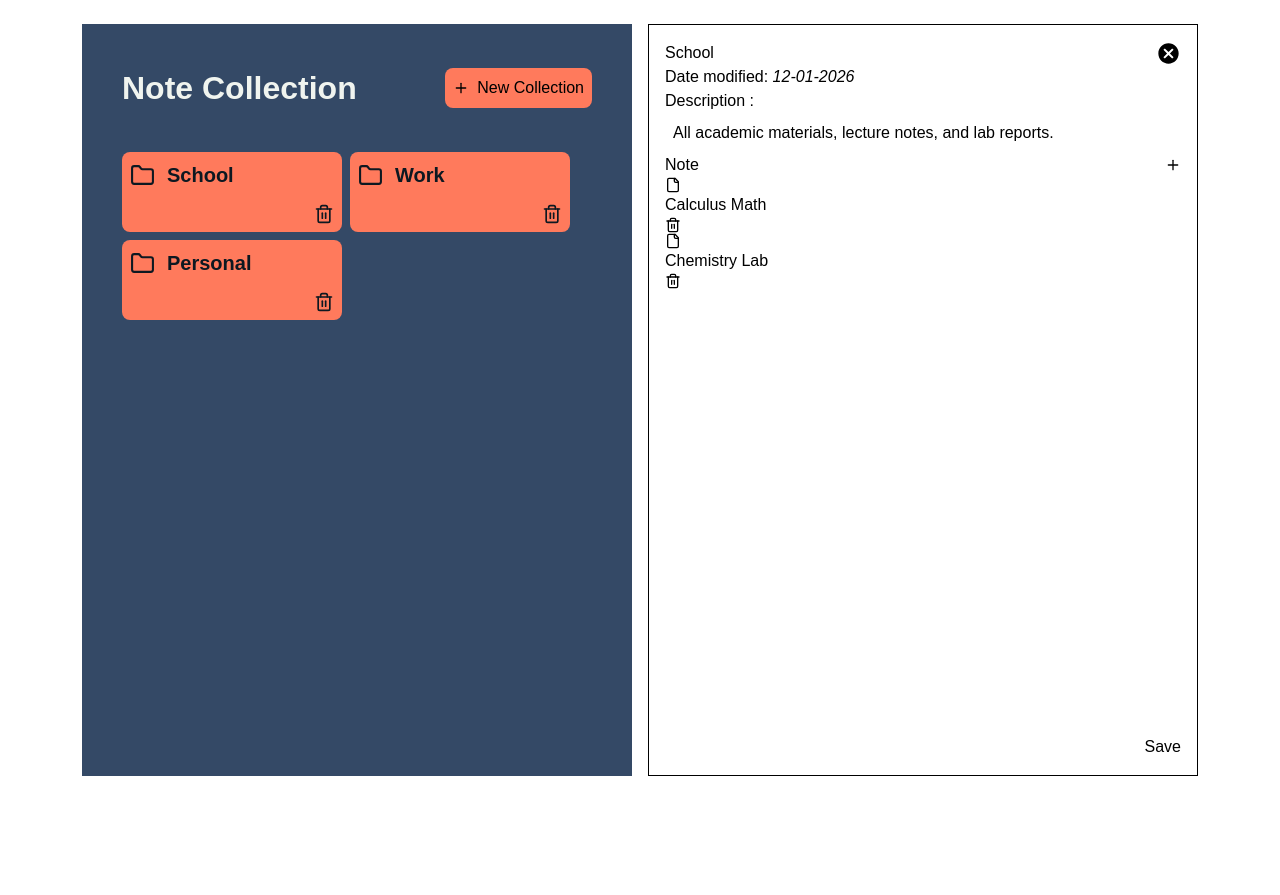
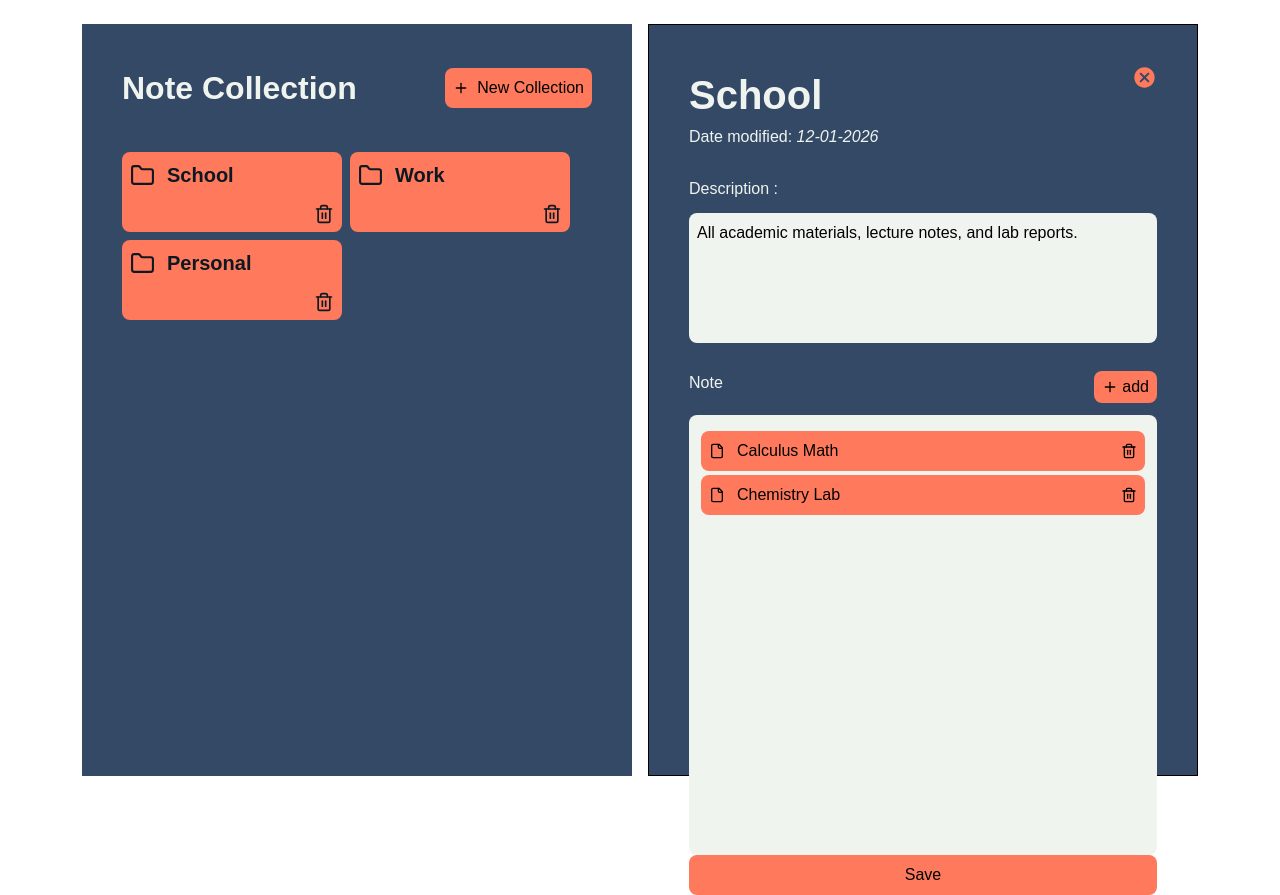
Before and after one commit to Zer0-Gravity/mini-react-project, a React (Vite) app in the folder note-taking-app/: page /detail/3d49a359-4bcd-4258-883f-d2f64f96a1bc in a window 1280 px wide. Before the commit the page ends 800 px from the top, so only its background shows below. Built offline with nearby package versions, Linux system fonts and the light colour scheme.

Commit message:
Feat: Add detail panel style and color

```diff
--- a/note-taking-app/src/Component/DetailPanel.tsx
+++ b/note-taking-app/src/Component/DetailPanel.tsx
@@ -76,9 +76,9 @@ function DetailPanel({ notes, setter }: DetailProps) {
     };
 
     return (
-        <div className="w-137.5 h-full border p-4 flex flex-col">
+        <div className="w-137.5 h-full border p-10 flex flex-col bg-primary-color">
             {currentNotes ? (
-                <div className="flex-1">
+                <div className="flex-1 space-y-7">
                     <section className="flex justify-between">
                         <div>
                             <h1
@@ -87,32 +87,37 @@ function DetailPanel({ notes, setter }: DetailProps) {
                                 dangerouslySetInnerHTML={{
                                     __html: currentNotes.collectionName,
                                 }}
+                                className="text-[40px] font-semibold outline-none"
                             ></h1>
-                            <p>
+                            <h1>
                                 Date modified: <i>{currentNotes.date}</i>
-                            </p>
+                            </h1>
                         </div>
                         <Link to="/">
-                            <IoMdCloseCircle size={25} />
+                            <IoMdCloseCircle size={25} color="#ff7a5c" />
                         </Link>
                     </section>
 
-                    <section>
+                    <section className="space-y-3">
                         <h2>Description : </h2>
-                        <p
-                            className="p-2"
+                        <div
+                            className="p-2 w-full min-h-32.5 bg-third-color outline-none rounded-lg"
                             ref={descriptionRef}
                             contentEditable
                             dangerouslySetInnerHTML={{
                                 __html: currentNotes.description,
                             }}
-                        ></p>
+                        ></div>
                     </section>
-                    <section>
+                    <section className="space-y-3">
                         <div className="flex justify-between">
                             <h1>Note</h1>
-                            <button onClick={handleOpenNew}>
+                            <button
+                                className="flex items-center gap-1 bg-secondary-color py-1 px-2 rounded-lg"
+                                onClick={handleOpenNew}
+                            >
                                 <LuPlus />
+                                add
                             </button>
 
                             {/* This where new note created */}
@@ -142,7 +147,10 @@ function DetailPanel({ notes, setter }: DetailProps) {
             ) : (
                 <div>No Note here</div>
             )}
-            <button onClick={updateCollection} className="flex justify-end">
+            <button
+                onClick={updateCollection}
+                className="flex p-2 bg-secondary-color justify-center rounded-lg"
+            >
                 Save
             </button>
         </div>
--- a/note-taking-app/src/Component/NoteList.tsx
+++ b/note-taking-app/src/Component/NoteList.tsx
@@ -34,16 +34,19 @@ function NoteList({
 
     return (
         <div>
-            <div>
+            <div className="bg-third-color p-3 rounded-lg h-110 overflow-y-auto overflow-hidden scrollbar-hidden">
                 {childArray.length !== 0 ? (
                     childArray.map((note) => (
-                        <div key={note.documentId}>
+                        <div
+                            key={note.documentId}
+                            className="flex rounded-lg items-center justify-between bg-secondary-color my-1 p-2"
+                        >
                             <div
                                 onClick={() => handleFlag(note.documentId)}
-                                className="cursor-pointer"
+                                className="cursor-pointer flex items-center gap-3 flex-1"
                             >
                                 <LuFile />
-                                <h1>{note.title}</h1>
+                                <p>{note.title}</p>
                             </div>
                             <div>
                                 <LuTrash2
@@ -53,7 +56,7 @@ function NoteList({
                         </div>
                     ))
                 ) : (
-                    <h1>No note here</h1>
+                    <p className="text-center">No note here</p>
                 )}
             </div>
 
--- a/note-taking-app/src/index.css
+++ b/note-taking-app/src/index.css
@@ -11,6 +11,10 @@ body {
         color: gray;
         cursor: text;
     }
+
+    .scrollbar-hidden::-webkit-scrollbar {
+        display: none;
+    }
 }
 
 @theme {
@@ -20,3 +24,8 @@ body {
     --color-text-dark: #0d1821;
     --color-text-light: #f0f4ef;
 }
+
+h1,
+h2 {
+    color: #f0f4ef;
+}
```
